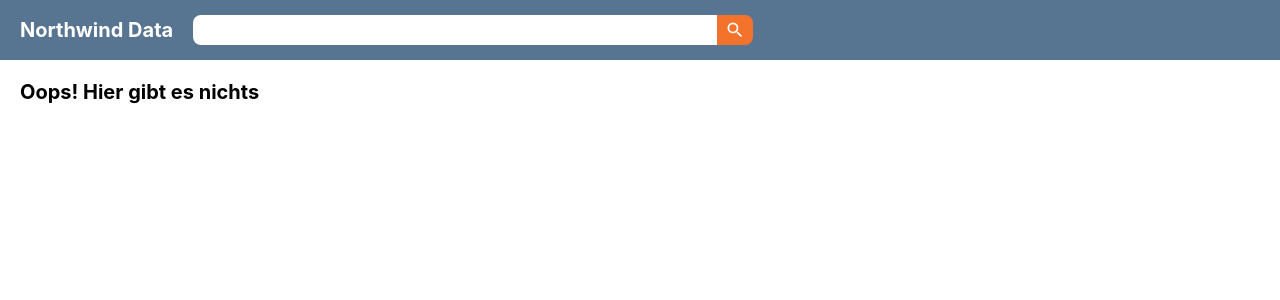
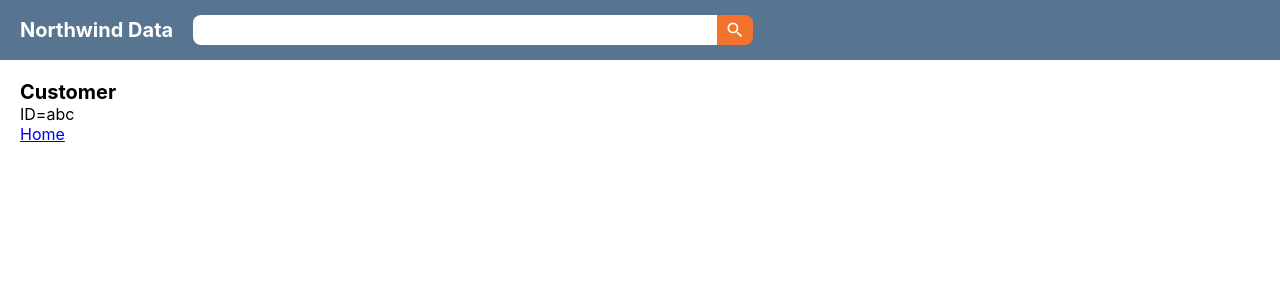
Before and after one commit to FBW-W21-d03/react-northwind-data-app, a React (Create React App) app: page /customers/abc in a window 1280 px wide. Shown: the top 300 px of the page. Built offline with nearby package versions, Linux system fonts and the light colour scheme.

Commit message:
added params and search params

```diff
--- a/src/index.js
+++ b/src/index.js
@@ -13,7 +13,7 @@
       <Routes>
         <Route path="/" element={<App />}>
           <Route index element={<Home />} />
-          <Route path="customers" element={<Customer />} />
+          <Route path="customers/:id" element={<Customer />} />
           <Route
             path="*"
             element={
--- a/src/pages/Customer.js
+++ b/src/pages/Customer.js
@@ -1,10 +1,13 @@
 import React from "react";
+import { Link, useParams } from "react-router-dom";
 
 export const Customer = () => {
+  const { id } = useParams();
   return (
     <>
       <h1>Customer</h1>
-      <p>ID=???</p>
+      <p>ID={id}</p>
+      <Link to="/">Home</Link>
     </>
   );
 };
--- a/src/pages/Home.js
+++ b/src/pages/Home.js
@@ -1,10 +1,14 @@
 import React from "react";
+import { Link, useSearchParams } from "react-router-dom";
 
 export const Home = () => {
+  let [searchParams, setSearchParams] = useSearchParams();
+  const query = searchParams.get("q");
   return (
     <>
       <h1>Home</h1>
-      <p>Searchterm=???</p>
+      <p>Query={query}</p>
+      <Link to="/customers/abc">Customer abc</Link>
     </>
   );
 };
```
